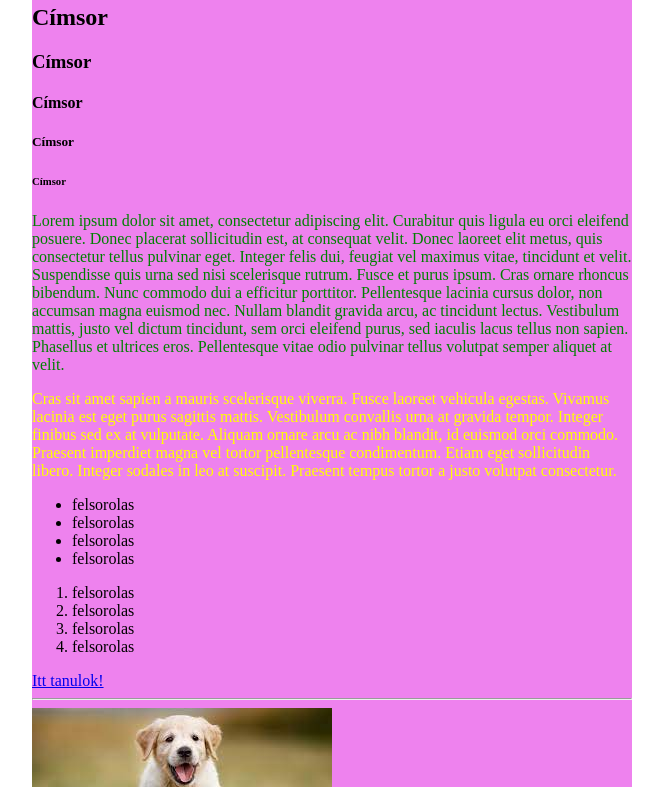
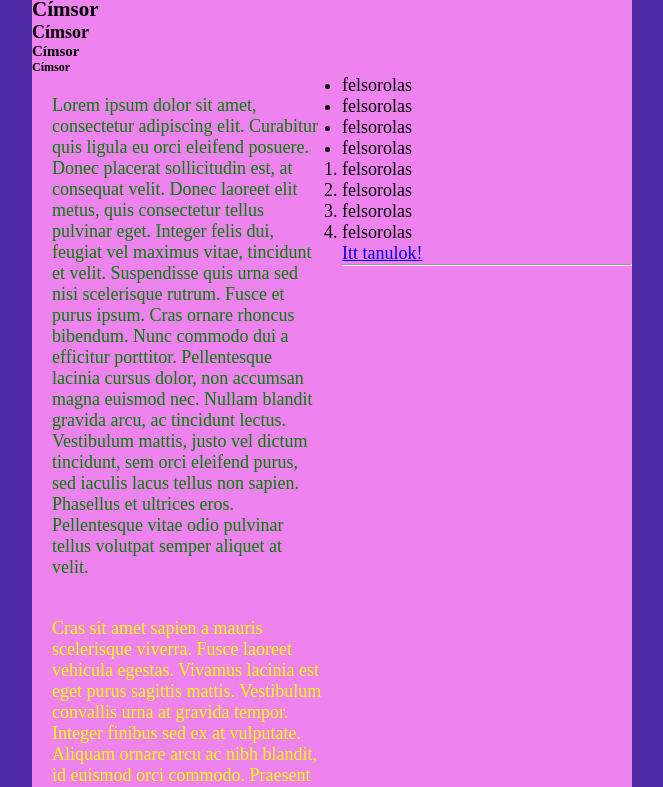
Before and after one commit to Gina95/256987_HTML, a plain HTML site: page index.html in a window 1280 px wide. Shown: the part 76-863 px from the top of the page, without its empty margins (308-971 px from the left). Drawn offline with Linux system fonts and the light colour scheme.

Commit message:
style létrehozva

```diff
--- a/index.html
+++ b/index.html
@@ -5,7 +5,7 @@
     <meta http-equiv="X-UA-Compatible" content="IE=edge">
     <meta name="viewport" content="width=device-width, initial-scale=1.0">
     <title>Weblapom</title>
-
+    <link rel="stylesheet" href="style.css">
     <style>
         p{
             color: yellow;
--- a/style.css
+++ b/style.css
@@ -7,9 +7,11 @@ html {
     font-size: 18px;
 }
 body{
-    background-color: brown;
+    background-color: rgb(79, 42, 165);
 }
 .hasab{
    width:50%;
    float:left;
+   padding: 15px;
+   margin: 5px;
 }
```
